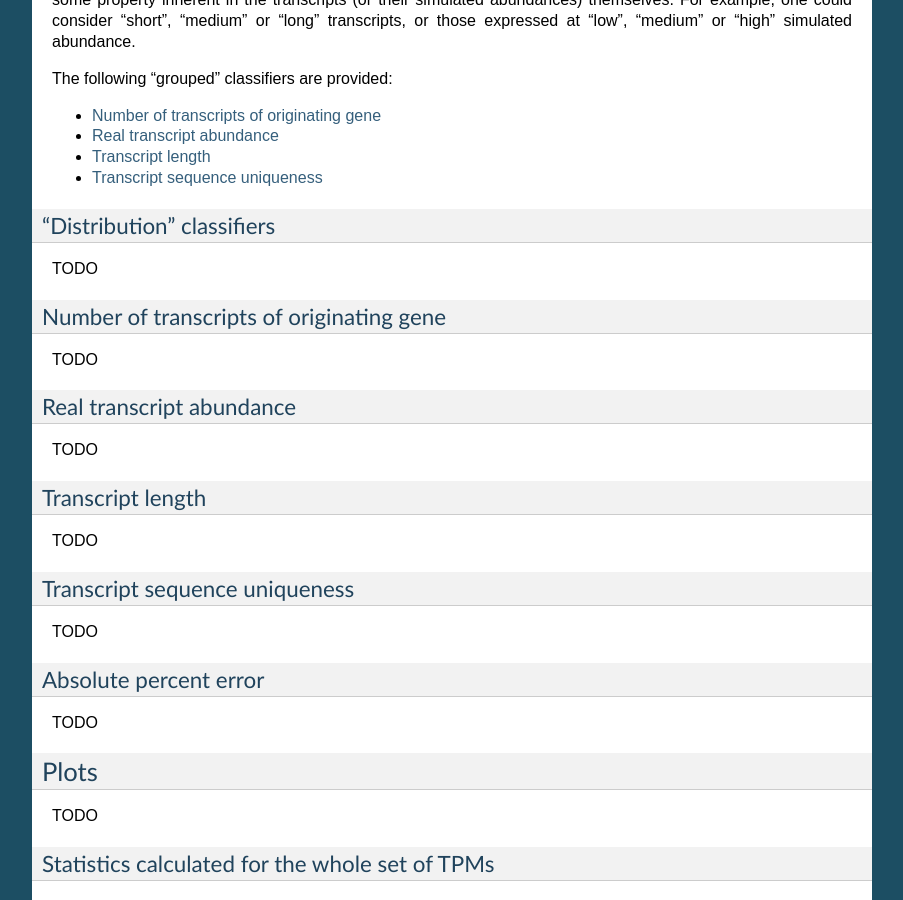
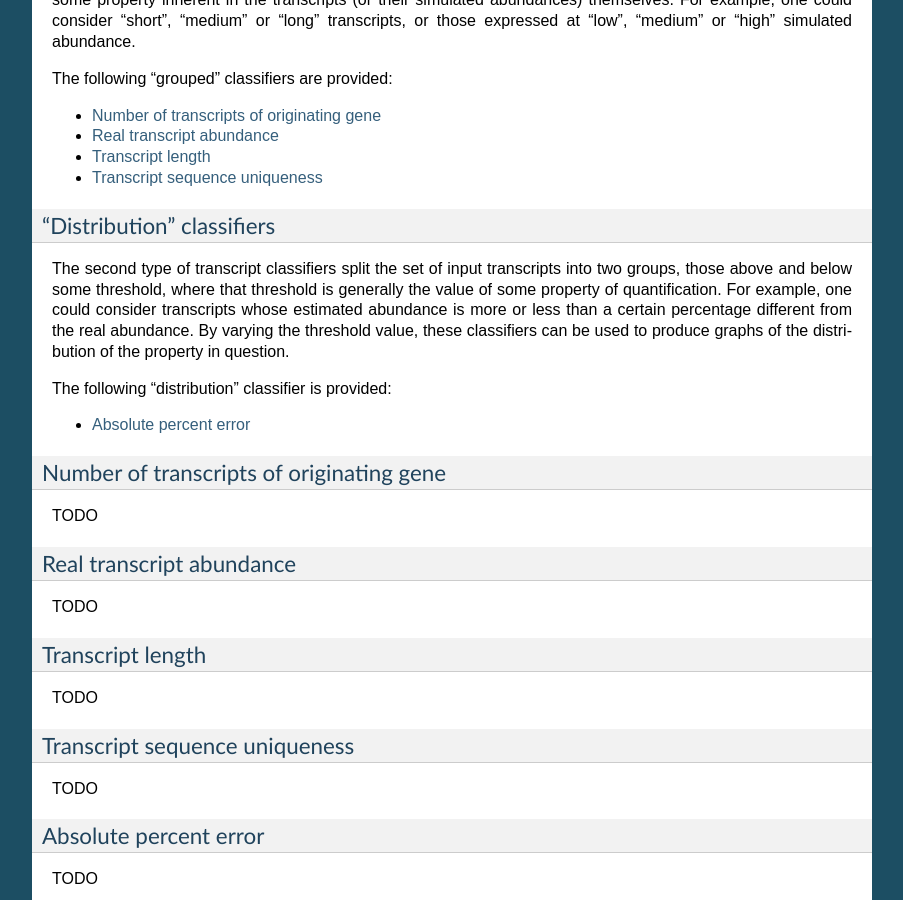
Before and after one commit to lweasel/piquant, a Sphinx documentation site: the page built from docs/assessment.rst, in a window 1280 px wide and 900 px high, scrolled down 2211 px. Shown: the whole window, without its empty margins (198-1101 px from the left). Built offline with Sphinx 7.4.7, drawn with Linux system fonts in a browser that asks for light colours; formulas are drawn with MathJax 3.

Commit message:
Describe distribution classifiers.

```diff
--- a/docs/assessment.rst
+++ b/docs/assessment.rst
@@ -96,7 +96,11 @@
 "Distribution" classifiers
 ^^^^^^^^^^^^^^^^^^^^^^^^^^
 
-TODO
+The second type of transcript classifiers split the set of input transcripts into two groups, those above and below some threshold, where that threshold is generally the value of some property of quantification. For example, one could consider transcripts whose estimated abundance is more or less than a certain percentage different from the real abundance. By varying the threshold value, these classifiers can be used to produce graphs of the distribution of the property in question.
+
+The following "distribution" classifier is provided:
+
+* :ref:`assessment-absolute-percent-error`
 
 .. _assessment-number-of-transcripts:
 
@@ -125,6 +129,8 @@
 ^^^^^^^^^^^^^^^^^^^^^^^^^^^^^^
 
 TODO
+
+.. _assessment-absolute-percent-error:
 
 Absolute percent error
 ^^^^^^^^^^^^^^^^^^^^^^
```
